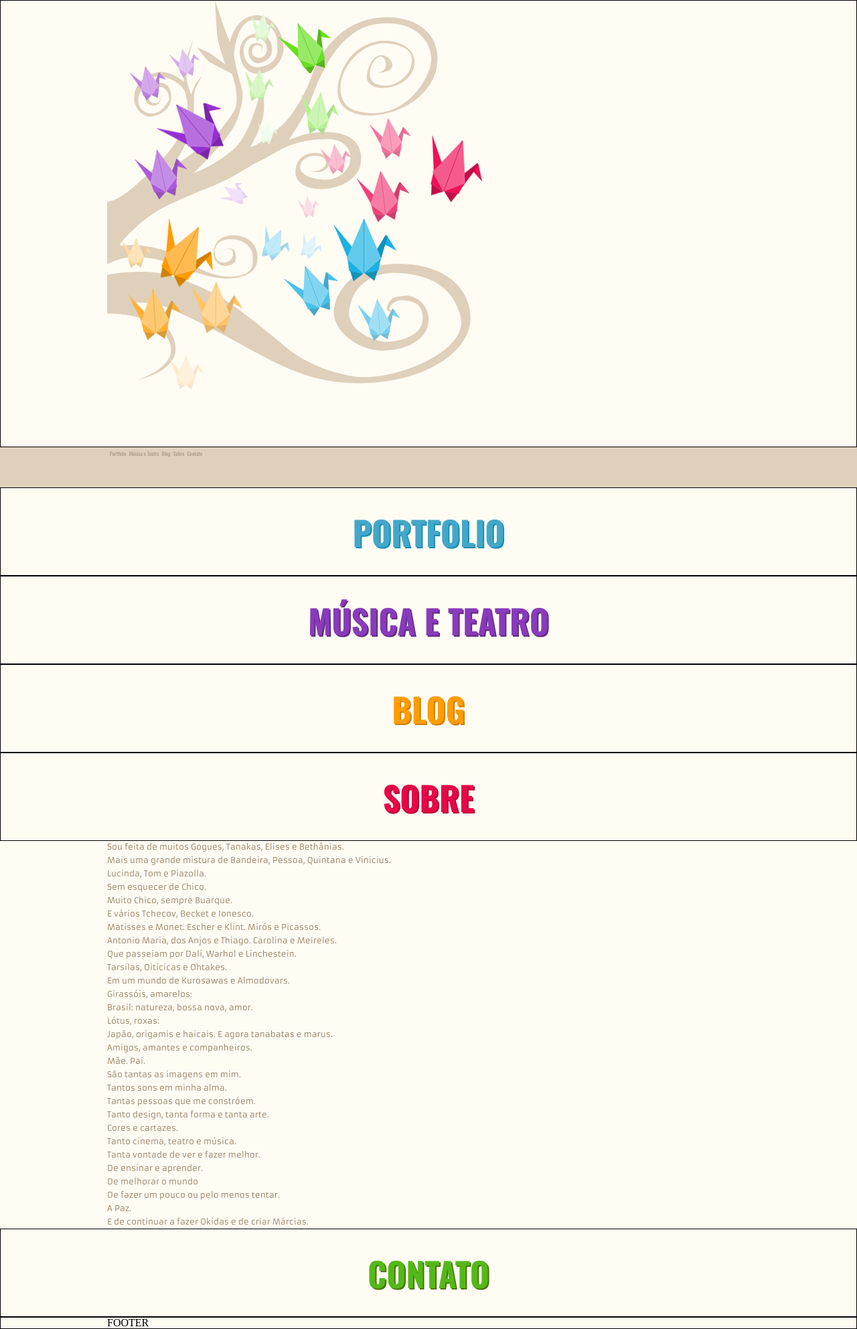
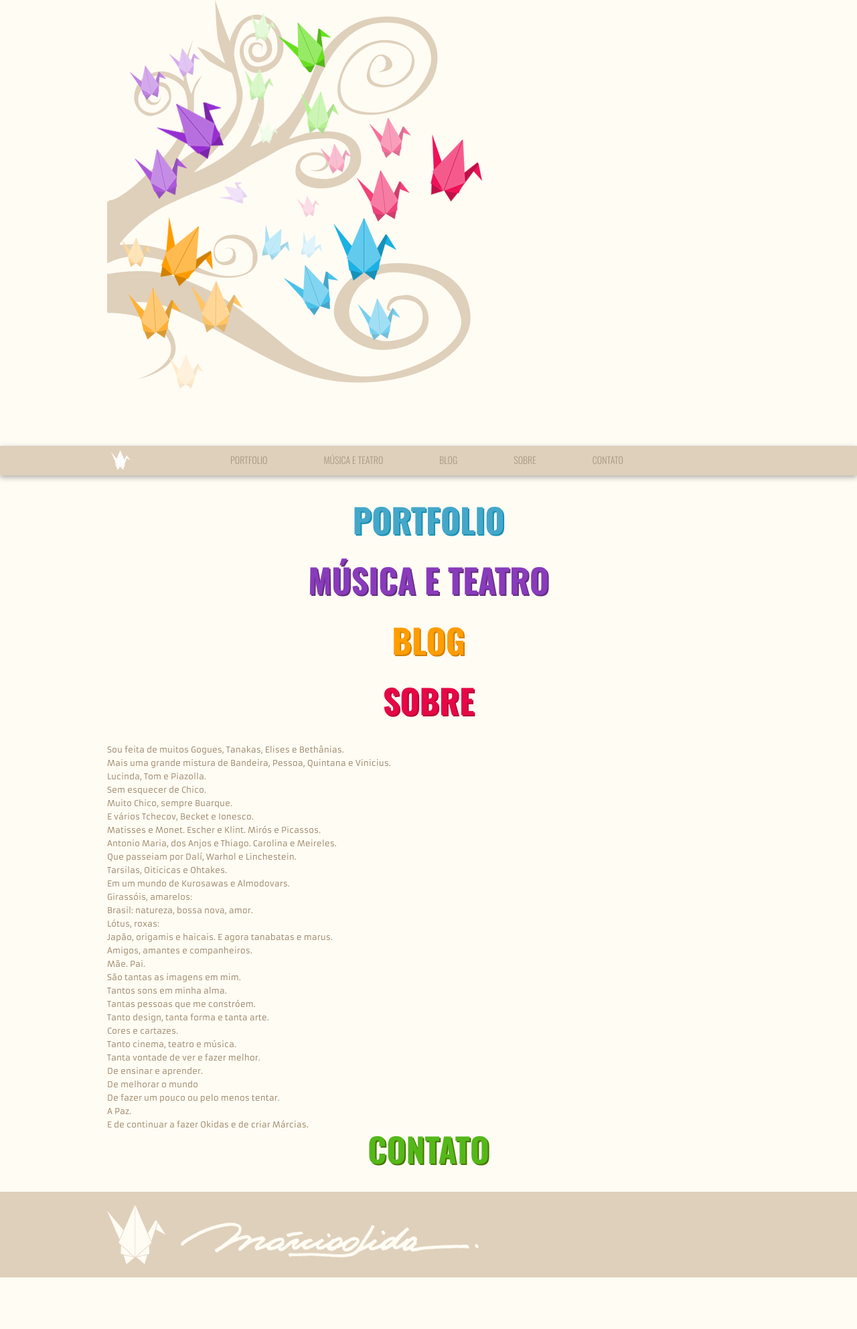
Before and after one commit to MariannyNalini/tcc, a PHP site: page / in a window 1280 px wide. Shown: the whole page at 67% size. After the commit the page ends 1908 px from the top, so only its background shows below. Run offline with PHP 8.4, Linux system fonts and the light colour scheme; some libraries are stand-ins or nearby versions.

Commit message:
Menu interna, footer.

```diff
--- a/css/style.css
+++ b/css/style.css
@@ -1,9 +1,9 @@
 body{ background-color: #fffcf4; }
-section, header { position: relative; border: solid 1px black; clear: both; }
+section, header { position: relative; clear: both; }
 
 h2{ font-family: 'Oswald', sans-serif; font-size: 50px; text-align: center; font-weight: 700; margin: 40px 0; }
 
-.wrapper{ margin: 0 auto; width: 960px; border: }
+.wrapper{ margin: 0 auto; width: 960px; }
 
 #home{ }
 #portfolio {  }
@@ -20,8 +20,12 @@ nav.tree ul li#blog{ background-position: -257px 0; width: 90px; height: 104px;
 nav.tree ul li#about{ background-position: -370px 0; width: 79px; height: 101px; top: 201px; left: 482px; }
 nav.tree ul li#contact{ background-position: -479px 0; width: 79px; height: 78px; top: 30px; left: 256px; }
 
-nav.interna{ background-color: #dfd0bb; height: 60px;}
-nav.interna ul li{ display: inline-block; margin: 0 auto; font-family: 'Oswald', sans-serif; font-size: 8px; color: #a59682; }
+nav.interna{ background-color: #dfd0bb; -webkit-box-shadow: 0px 3px 8px rgba(50, 50, 50, 0.39); -moz-box-shadow: 0px 3px 8px rgba(50, 50, 50, 0.39); box-shadow: 0px 3px 8px rgba(50, 50, 50, 0.39); }
+nav.interna h2{ float: left; background: url("../img/logo-menu.png") no-repeat; width: 30px; height: 32px; margin: 5px 0 0 5px; padding: 0;}
+nav.interna ul { text-align: center; }
+nav.interna ul li{ display: inline-block; margin: 0 auto; padding: 14px 40px; text-transform: uppercase;}
+nav.interna ul li:first-child{ padding-left: 0;}
+nav.interna ul li a{ font-family: 'Oswald', sans-serif; font-weight: 300; font-size: 14px; color: #a59682; text-decoration: none; }
 
 #portfolio h2{ color: #44a7c9; text-shadow: 2px 2px 0px #1790b3; }
 #music-and-theater h2{ color: #883bbb; text-shadow: 2px 2px 0px #622c7b; }
@@ -33,3 +37,6 @@ nav.interna ul li{ display: inline-block; margin: 0 auto; font-family: 'Oswald',
 #about aside .border{ background: url("../img/border-photo.png") no-repeat; width: 342px; height: 337px; }
 
 #contact h2{ color: #54b819; text-shadow: 2px 2px 0px #497400; }
+
+#footer{ background-color: #dfd0bb; padding: 20px 0;}
+#footer h2{ background: url("../img/logo-footer.png") no-repeat; width: 555px ; height: 88px; margin: 0; padding: 0;}
--- a/index.html
+++ b/index.html
@@ -43,13 +43,23 @@
         </header>
         <nav class="interna">
             <div class="wrapper">
+                <h2></h2>
                 <ul>
-                    <li class="logo"></li>
-                    <li>Portfolio</li>
-                    <li>Música e Teatro</li>
-                    <li>Blog</li>
-                    <li>Sobre</li>
-                    <li>Contato</li>
+                    <li>
+                        <a href="#">Portfolio</a>
+                    </li>
+                    <li>
+                        <a href="#">Música e Teatro</a>
+                    </li>
+                    <li>
+                        <a href="#">Blog</a>
+                    </li>
+                    <li>
+                        <a href="#">Sobre</a>
+                    </li>
+                    <li>
+                        <a href="#">Contato</a>
+                    </li>
                 </ul>
             </div>
         </nav>
@@ -117,7 +127,7 @@
 
         <section id="footer">
             <div class="wrapper">
-                FOOTER
+                <h2></h2>
             </div>
         </section>
     </body>
```
Also changed, not shown: img/bg-home2.png (added), img/logo-footer.png (added), img/logo-menu.png (added).
